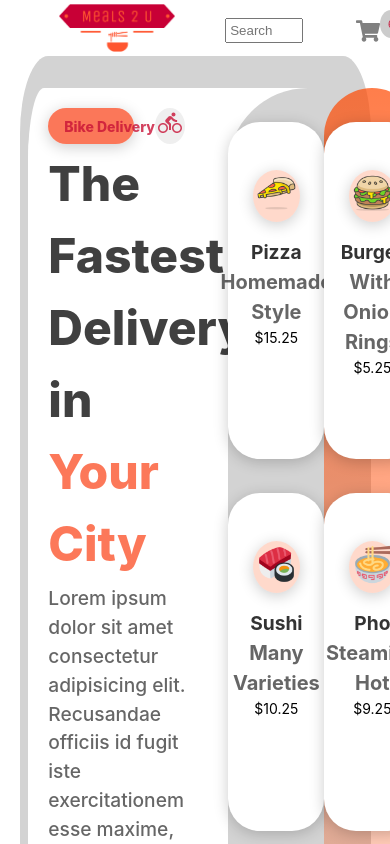
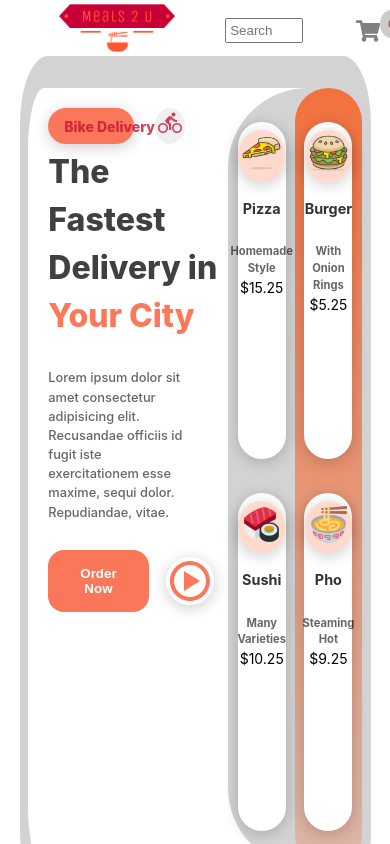
Before and after one commit to Jscorz/React-Food-Delivery-App, a React (Create React App) app: page / in a window 390 px wide. Shown: the top 844 px of the page. Built offline with nearby package versions, Linux system fonts and the light colour scheme.

Commit message:
continued responsiveness on typography and card proportions

```diff
--- a/src/components/FoodOptions.js
+++ b/src/components/FoodOptions.js
@@ -96,6 +96,11 @@ transform: translateX(-50%);
     transform: translateX(0);
   }
 
+  @media only screen and (max-width: 700px) {
+    transform: translateX(0);
+    padding: .5rem 1.5rem;
+  }
+
  &:hover {
      transform: translateX(-48%);
  }
@@ -104,7 +109,7 @@ transform: translateX(-50%);
   .img-background  {
 background-color: rgba(255, 72, 0, 0.204);
 padding: 1rem;
-margin-top: .5rem;
+
 border-radius: 50%;
 box-shadow: 0px 3px 15px rgba(0, 0, 0, 0.2);
 
@@ -135,11 +140,24 @@ box-shadow: 0px 3px 15px rgba(0, 0, 0, 0.2);
 
       @media only screen and (max-width: 800px) {
         font-size: 1.2rem;
+
+        @media only screen and (max-width: 700px) {
+           font-size: 1.2rem;
+           margin-bottom: 1.5rem;
+          }
+
+          @media only screen and (max-width: 500px) {
+            font-size: .9rem;
+            margin-bottom: 1.5rem;
+           }
       }
   }
 
   h3 {
     color: rgba(0, 0, 0, 0.6);
+    @media only screen and (max-width: 700px) {
+        font-size: .7rem;
+       }
   }
 
   p {
--- a/src/components/MainText.js
+++ b/src/components/MainText.js
@@ -107,6 +107,10 @@ const Wrapper = styled.section`
       @media only screen and (max-width: 800px) {
         font-size: 3rem;
       }
+      @media only screen and (max-width: 500px) {
+        font-size: 2rem;
+        margin-bottom: 1.5rem;
+       }
   }
 
   .short-text {
@@ -116,6 +120,11 @@ const Wrapper = styled.section`
     margin-left: 10%;
     margin-top: 2%;
     color: rgba(0, 0, 0, 0.6);
+
+    @media only screen and (max-width: 500px) {
+        font-size: .8rem;
+        margin-bottom: 1.5rem;
+       }
   }
   .button-container {
     // background-color: grey;
@@ -157,6 +166,10 @@ const Wrapper = styled.section`
     color: rgba(0, 0, 0, 0.6);
     font-weight: 700;
     cursor: pointer;
+
+    @media only screen and (max-width: 800px) {
+        display: none;
+      }
   }
 
   span {
```
